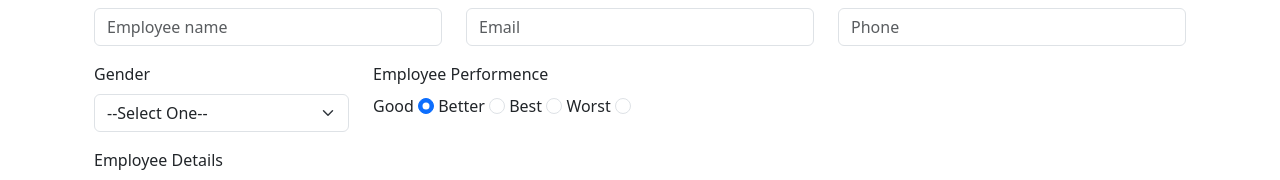
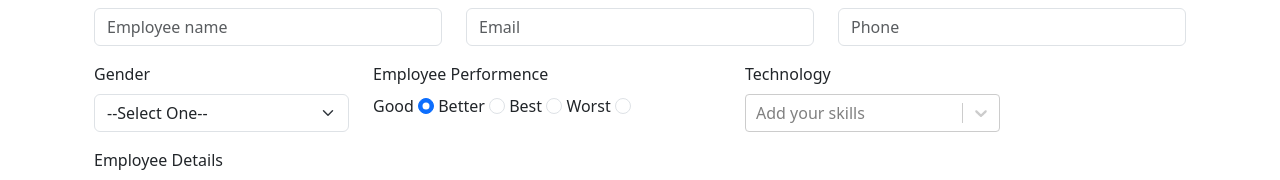
Before and after one commit to sayan-roni-96/react18-demo-apps-sayan, a React (Create React App) app: page /employeeadd in a window 1280 px wide. Shown: the part 184-364 px from the top of the page. Built offline with nearby package versions, Linux system fonts and the light colour scheme.

Commit message:
multi select done

```diff
--- a/db.json
+++ b/db.json
@@ -7,34 +7,36 @@
       "gender": "Female",
       "details": "hello",
       "performance": "Good",
-      "id": "b9904bd2-abeb-439d-8f88-f0aee4efc755"
+      "id": "b9904bd2-abeb-439d-8f88-f0aee4efc755",
+      "technology": [
+        {
+          "value": "node",
+          "label": "Node"
+        }
+      ]
     },
     {
-      "id": "4f6526af-bba8-4627-aa8e-8b962dd09871",
-      "employeename": "Suhana",
-      "email": "suhana@yahoo.com",
-      "phone": "7894561286",
-      "gender": "Others",
-      "details": "cgdfgfgdfg",
-      "performance": "Good"
-    },
-    {
-      "id": "9f8e09ab-f1f8-4943-b19f-6760ca255968",
-      "employeename": "Priya Das",
-      "email": "priya@yahoo.com",
-      "phone": "7894561323",
-      "gender": "Female",
-      "details": "fggfdghf",
-      "performance": "Best"
-    },
-    {
-      "id": "cf376142-e6dc-4d8e-990b-1e40046d741a",
-      "employeename": "Suhana",
-      "email": "suhana@yahoo.com",
-      "phone": "7894561286",
-      "gender": "Others",
-      "details": "fdfdsfs",
-      "performance": "Worst"
+      "id": "13519d0c-4319-4a9b-a339-a89e22b3a227",
+      "employeename": "Sujay Mandal1",
+      "email": "sujay@yahoo.com",
+      "phone": "11194584578",
+      "gender": "Male",
+      "details": "Versions of the Lorem ipsum text have been used in typesetting at least since the 1960s, when it was popularized by advertisements for Letraset transfer sheets.[1] Lorem ipsum was introduced to the digital world in the mid-1980s, when Aldus employed it in graphic and word-processing templates for its desktop publishing program PageMaker. ",
+      "performance": "Better",
+      "technology": [
+        {
+          "value": "angular",
+          "label": "Angular"
+        },
+        {
+          "value": "node",
+          "label": "Node"
+        },
+        {
+          "value": "react",
+          "label": "React"
+        }
+      ]
     }
   ]
 }
--- a/package.json
+++ b/package.json
@@ -15,6 +15,7 @@
     "react-dom": "^18.2.0",
     "react-router-dom": "^6.15.0",
     "react-scripts": "^2.1.3",
+    "react-select": "^5.7.5",
     "react-toastify": "^9.0.0",
     "uuid": "^9.0.1",
     "web-vitals": "^2.1.4"
--- a/src/pages/appUsingJsonServer/EmployeeAdd.js
+++ b/src/pages/appUsingJsonServer/EmployeeAdd.js
@@ -3,6 +3,8 @@ import { v4 as uuidv4 } from 'uuid';
 import { toast } from 'react-toastify';
 import React, { useState } from 'react';
 import { Button, Col, Form, InputGroup, Row } from 'react-bootstrap';
+import Select from 'react-select';
+import makeAnimated from 'react-select/animated';
 import { Link, useNavigate } from 'react-router-dom';
 import ToastMessage from '../components/ToastMessage';
 
@@ -15,6 +17,7 @@ const EmployeeAdd = () => {
     empGender: '',
     empDetails: '',
     empPerformance: 'Good',
+    technology: [],
   });
 
   const [errorMsg, setErrorMsg] = useState('');
@@ -45,6 +48,7 @@ const EmployeeAdd = () => {
         details: employeeAddField.empDetails,
         details: employeeAddField.empDetails,
         performance: employeeAddField.empPerformance,
+        technology: employeeAddField.technology,
       };
       axios
         .post(`${process.env.REACT_APP_JSON_URL}/employee`, newData)
@@ -70,7 +74,23 @@ const EmployeeAdd = () => {
     }
   };
 
-  console.log('empPerformance=>', employeeAddField.empPerformance);
+  // For React Select
+  const animatedComponents = makeAnimated();
+
+  const techOptions = [
+    { value: 'angular', label: 'Angular' },
+    { value: 'react', label: 'React' },
+    { value: 'node', label: 'Node' },
+  ];
+
+  const onChangeSelect = (techData) => {
+    console.log('techData=>', techData);
+    setEmployeeAddField({
+      ...employeeAddField,
+      technology: [...techData],
+    });
+  };
+  console.log('technology=>', employeeAddField.technology);
 
   return (
     <div className="container mt-4">
@@ -207,6 +227,18 @@ const EmployeeAdd = () => {
               />{' '}
             </Form.Group>
           </Form.Group>
+
+          <Form.Group as={Col} md="3" controlId="validationCustom03">
+            <Form.Label>Technology</Form.Label>
+            <Select
+              placeholder="Add your skills"
+              options={techOptions}
+              isMulti
+              components={animatedComponents}
+              value={employeeAddField.technology}
+              onChange={(option) => onChangeSelect(option)}
+            />
+          </Form.Group>
         </Row>
         <Row className="mb-3">
           <Form.Group as={Col} md="12" controlId="validationCustom04">
```
Also changed, not shown: help.txt, 1 other file (tests, documents, lock files or other folders).
